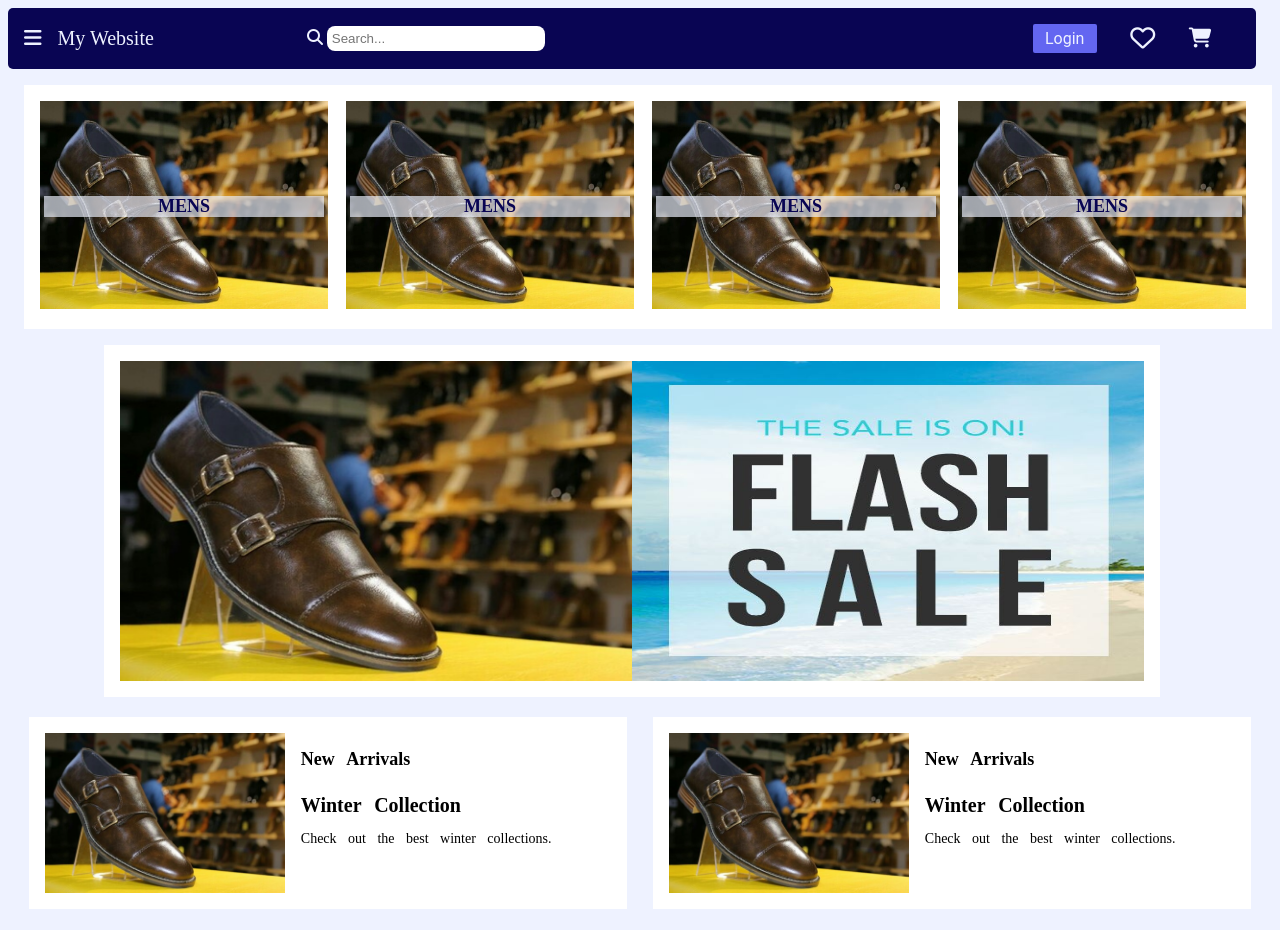
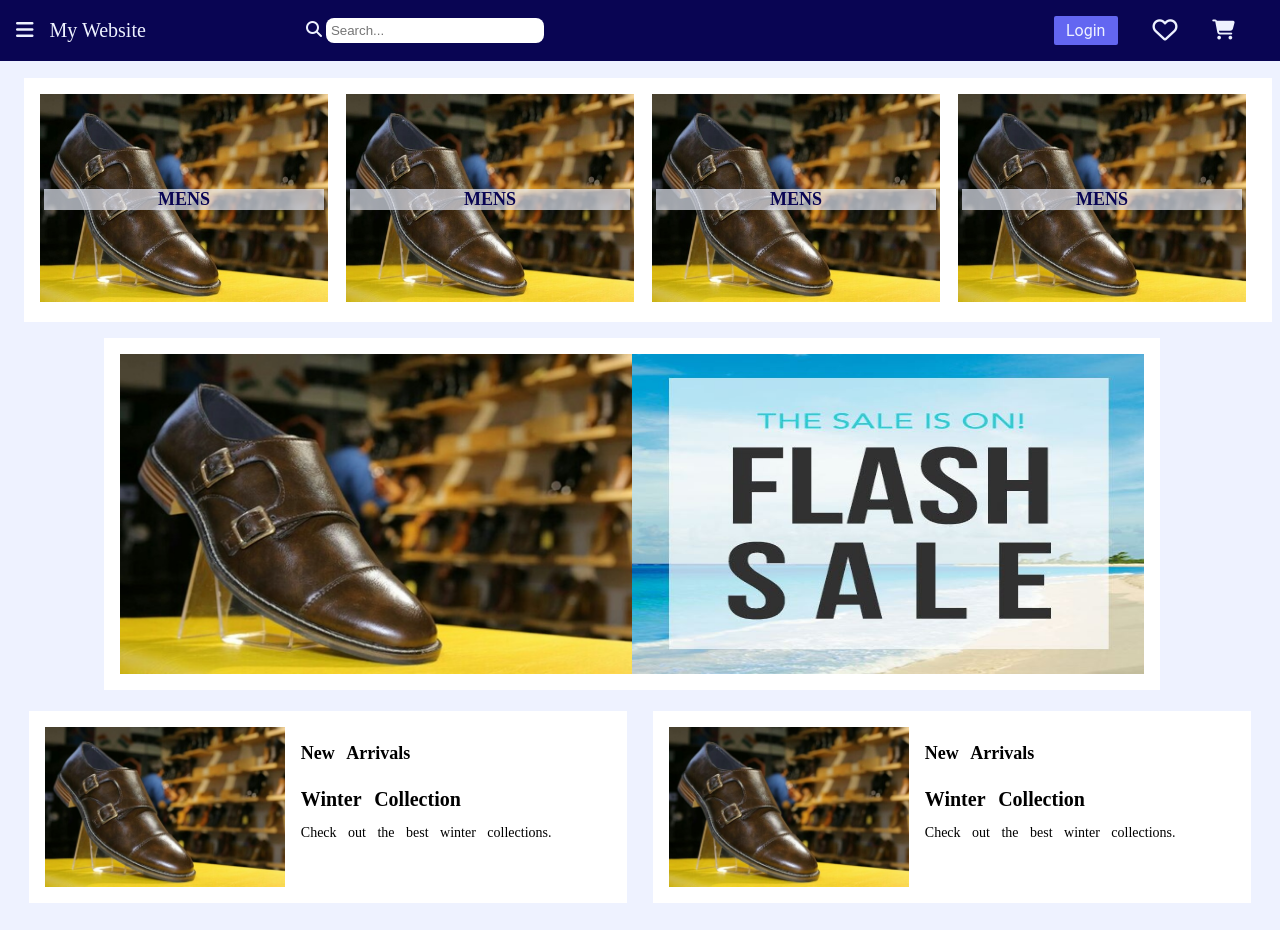
Before and after one commit to TJain02/E-Commerce, a plain HTML site: page index.html in a window 1280 px wide. Drawn offline with Linux system fonts and the light colour scheme.

Commit message:
fixed the nav bar

```diff
--- a/CSS-Components/styles.css
+++ b/CSS-Components/styles.css
@@ -4,15 +4,18 @@ body{
 /* header */
 .navigation-container{
     font-size: 1.25rem;
-    width: 95vw;
     display: flex;
     align-items: center;
     justify-content: space-between;
     flex-grow: 1;
+    position: fixed;
+    top: 0;
+    right: 0;
+    left: 0;
     background-color:#090553;
     padding:1rem;
     color: #eef2ff;
-    border-radius: 0.3125rem;
+    z-index: 1;
   }
 
   .navigation-header{
@@ -59,6 +62,8 @@ body{
   /* Main Section */
 
   .category-section{
+    position: relative;
+    /* top: 0.1rem; */
     display: grid;
     margin: 1rem 0 1rem 1rem;
     grid-template-columns: 1fr 1fr 1fr 1fr;
```
Also changed, not shown: index.html (+4 -0 lines).
